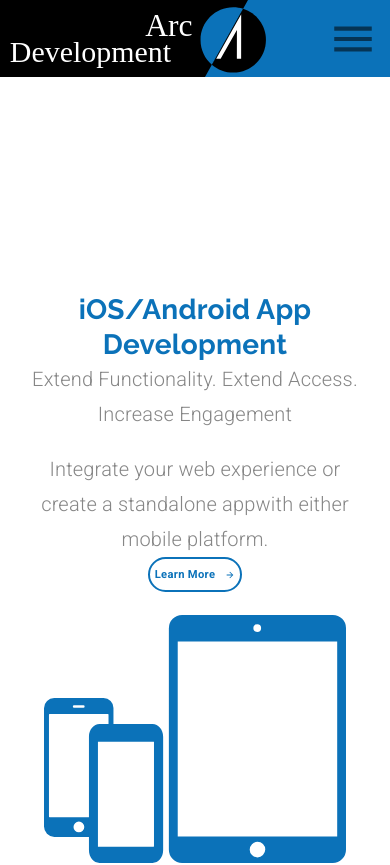
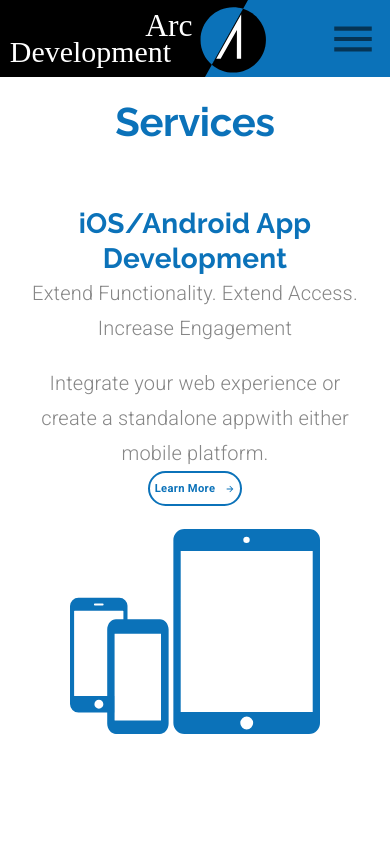
Before and after one commit to Doode1524/material-ui-project1, a React (Create React App) app: page /services in a window 390 px wide. Shown: the top 865 px of the page. Built offline with nearby package versions, Linux system fonts and the light colour scheme.

Commit message:
services page responsive design finish

```diff
--- a/src/components/Services.js
+++ b/src/components/Services.js
@@ -26,7 +26,7 @@ const useStyles = makeStyles((theme) => ({
     },
   },
   serviceContainer: {
-    marginTop: "12em",
+    marginTop: "10em",
     [theme.breakpoints.down("sm")]: {
       padding: 25,
     },
@@ -48,7 +48,20 @@ export default function Services(props) {
   const matchesSM = useMediaQuery(theme.breakpoints.down("sm"));
 
   return (
-    <Grid container direction="column">
+    <Grid
+      container
+      direction="column"
+
+    >
+      <Grid item style={{ marginLeft: matchesSM ? 0 : "5em", marginTop: matchesSM ? "1em" : "2em" }}>
+        <Typography
+          variant="h2"
+          gutterBottom
+          align={matchesSM ? "center" : undefined}
+        >
+          Services
+        </Typography>
+      </Grid>
       <Grid item>
         {" "}
         {/*-----iOS/Android Block -----*/}
@@ -57,11 +70,13 @@ export default function Services(props) {
           direction="row"
           className={classes.serviceContainer}
           justify={matchesSM ? "center" : "flex-end"}
+          style={{ marginTop: matchesSM ? "1em" : "5em" }}
         >
           <Grid
             item
             style={{
               textAlign: matchesSM ? "center" : undefined,
+              width: matchesSM ? undefined : "35em",
             }}
           >
             <Typography variant="h4">iOS/Android App Development</Typography>
@@ -95,6 +110,7 @@ export default function Services(props) {
               className={classes.icon}
               alt="mobile phone icon"
               src={mobileAppsIcon}
+              width="250em"
             />
           </Grid>
         </Grid>
@@ -158,12 +174,13 @@ export default function Services(props) {
           container
           direction="row"
           className={classes.serviceContainer}
-          justify={matchesSM ? "center" : 'flex-end'}
+          justify={matchesSM ? "center" : "flex-end"}
+          style={{ marginBottom: "10em" }}
         >
           <Grid
             item
             style={{
-
+              width: matchesSM ? undefined : "35em",
               textAlign: matchesSM ? "center" : undefined,
             }}
           >
@@ -192,11 +209,12 @@ export default function Services(props) {
               />
             </Button>
           </Grid>
-          <Grid item style={{marginRight: matchesSM ? 0 : "5em"}}>
+          <Grid item style={{ marginRight: matchesSM ? 0 : "5em" }}>
             <img
               className={classes.icon}
               alt="website icon"
               src={websitesIcon}
+              width="250em"
             />
           </Grid>
         </Grid>
```
